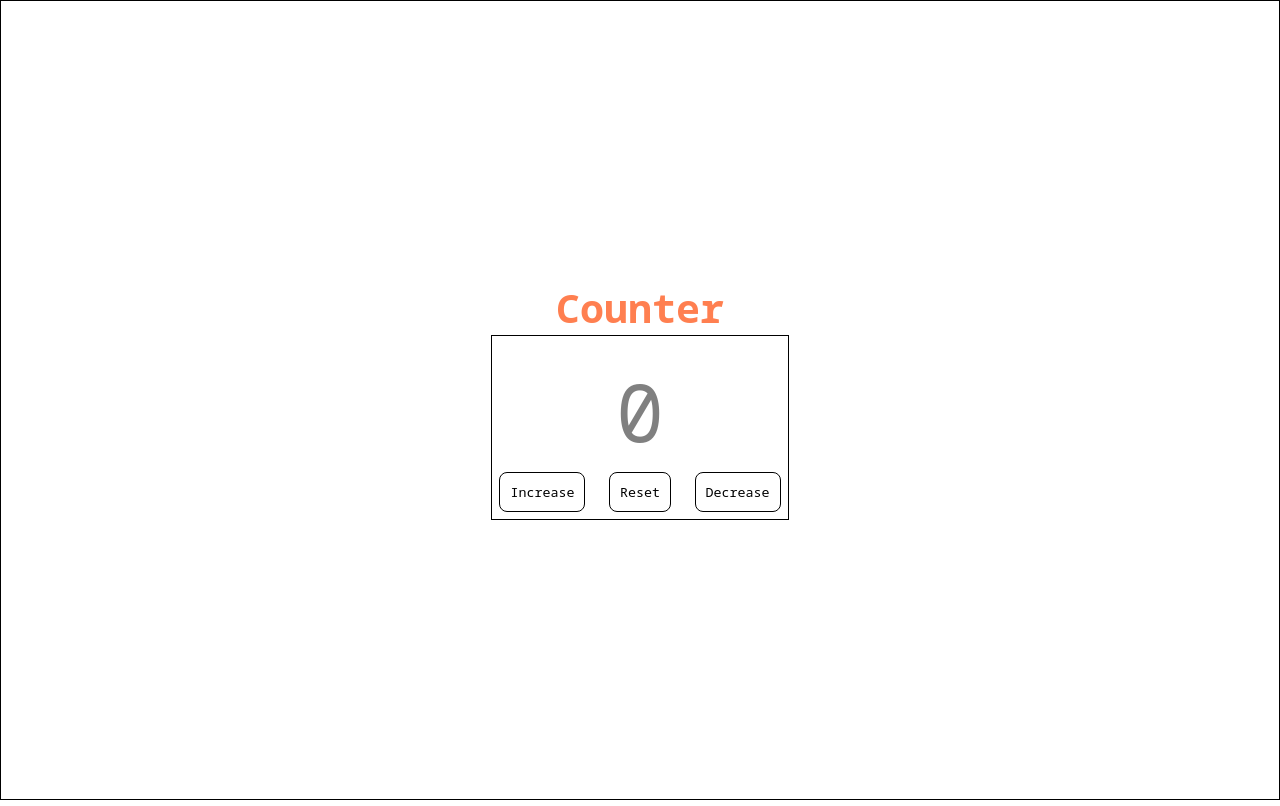
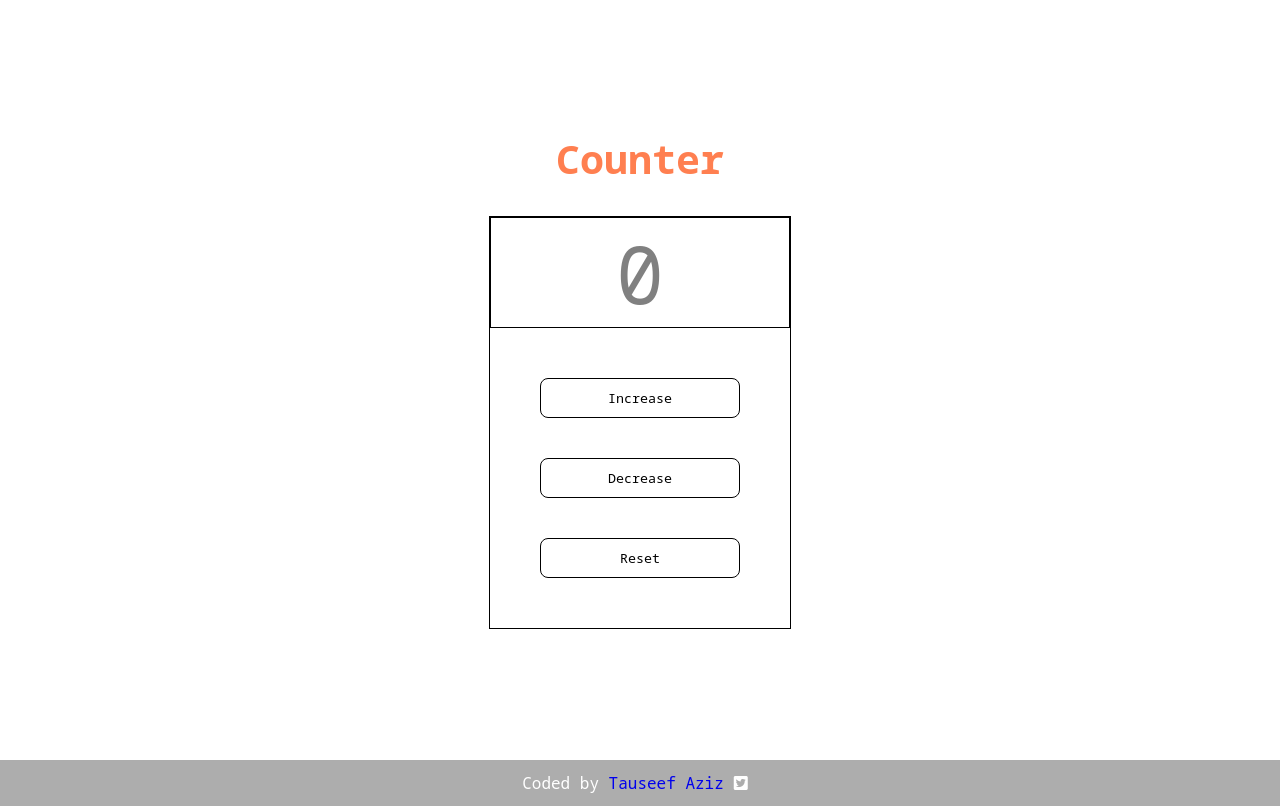
Before and after one commit to tauseefazizcs/counter, a plain HTML site: page index.html in a window 1280 px wide. Drawn offline with Linux system fonts and the light colour scheme.

Commit message:
style added

```diff
--- a/index.html
+++ b/index.html
@@ -7,19 +7,29 @@
     <link rel="stylesheet" href="style.css">
     <title>Counter</title>
     <link href="https://fonts.googleapis.com/css2?family=Noto+Sans+Mono:wght@200&display=swap" rel="stylesheet">   <!-- google fonts -->
+
+   <link
+    rel="stylesheet"
+    href="https://cdnjs.cloudflare.com/ajax/libs/font-awesome/5.15.3/css/all.min.css"
+    integrity="sha512-iBBXm8fW90+nuLcSKlbmrPcLa0OT92xO1BIsZ+ywDWZCvqsWgccV3gFoRBv0z+8dLJgyAHIhR35VZc2oM/gI1w=="
+    crossorigin="anonymous"
+    referrerpolicy="no-referrer"
+ />      <!--  font-awesome icons -->
 </head>
 <body>
     <div class="container">
         <h1>Counter</h1>
         <main>
             <span id="counter">0</span>
-            <div>
+            <div class="btns">
                 <button class="btn increase">Increase</button>
+                <button class="btn decrease">Decrease</button>
                 <button class="btn reset">Reset</button>
-                <button class="btn decrease">Decrease</button>
             </div>
         </main>
     </div>
+    <footer id="footer">Coded by <a href="https://twitter.com/Tauseef_CS">Tauseef Aziz</a><i class="fab fa-twitter-square"></i>
+    </footer>
 
     <script src="script.js"></script>
 </body>
--- a/script.js
+++ b/script.js
@@ -17,7 +17,8 @@ btns.forEach((btn) => {
 
 
         if(count > 0){
-            counter.style.color = 'blue';
+            counter.style.background = 'black';
+            counter.style.color = 'white';
         }else if(count<0){
             counter.style.color = 'red';
         }else{
--- a/style.css
+++ b/style.css
@@ -6,9 +6,7 @@
 }
 
 .container{
-    border: 1px solid black;
-    width: 100vw;
-    height: 100vh;
+    height: 95vh;
     display: flex;
     flex-direction: column;
     justify-content: center;
@@ -17,6 +15,7 @@
  .container h1{
      font-size: 40px;
      color: coral;
+     margin-bottom: 30px;
  }
 main{
     border: 1px solid black;
@@ -27,21 +26,44 @@ main{
   }
 
  .btns{
+     display: flex;
+     flex-direction: column;
      padding: 10px;
      margin: 20px;
  }
 
- span{
-     font-size: 80px;
-     margin-top: 20px;
-     color: gray
+ #counter{
+    border: 1px solid black;
+    width: 100%;
+    text-align: center;
+    font-size: 80px;
+    color: gray
  }
-  button{
+  .btn{
       border: 1px solid black;
+      width: 200px;
       border-radius: 8px;
       background: none;
       outline: none;
       padding: 10px;
-      margin: 7px;
+      margin: 20px;
+  }
 
+  .btn:active, .btn:hover{
+      background: black;
+      color: white;
   }
+
+  /* footer */
+  #footer{
+      text-align: center;
+      background-color: rgb(173, 173, 173);
+      color: #fff;
+      padding: 5px;
+  }
+  #footer a{
+      text-decoration: none;
+  }
+  .fab{
+    margin: 10px;
+}
```
